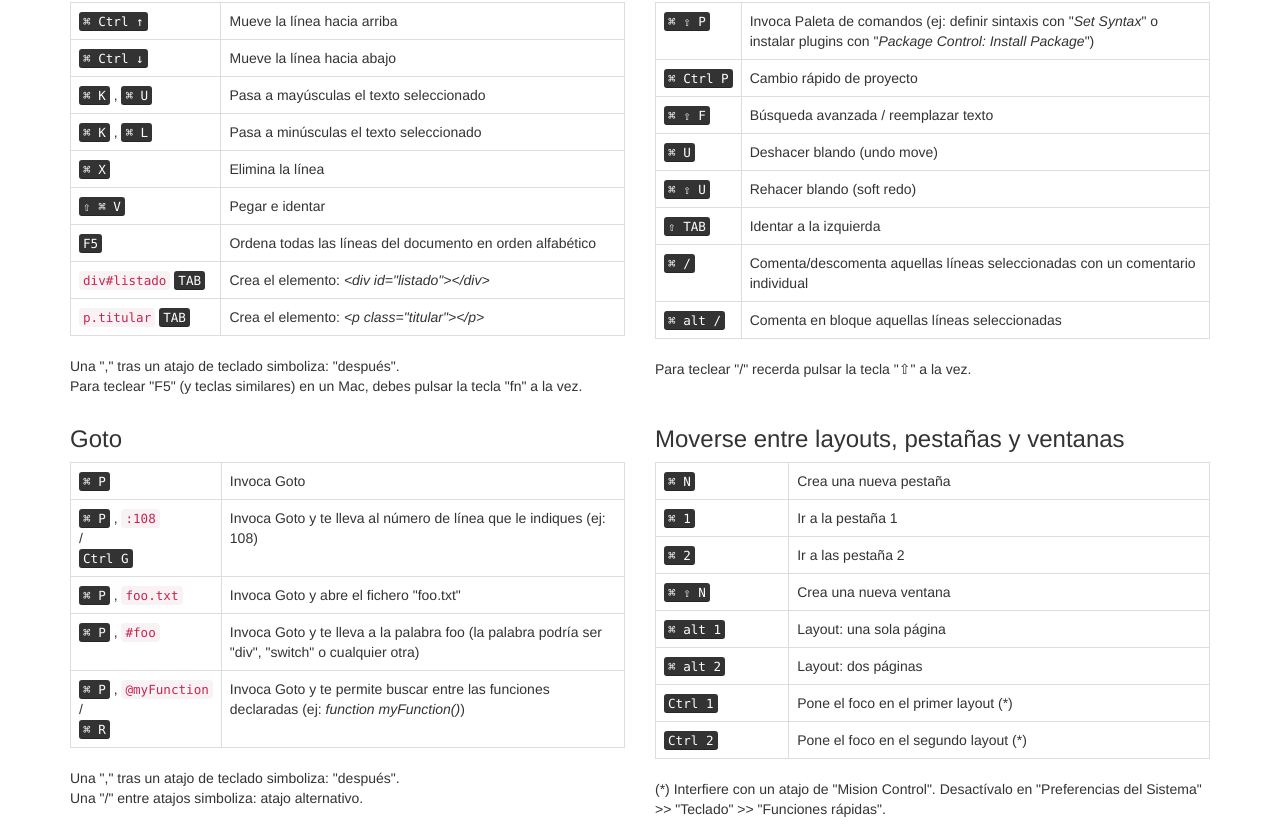
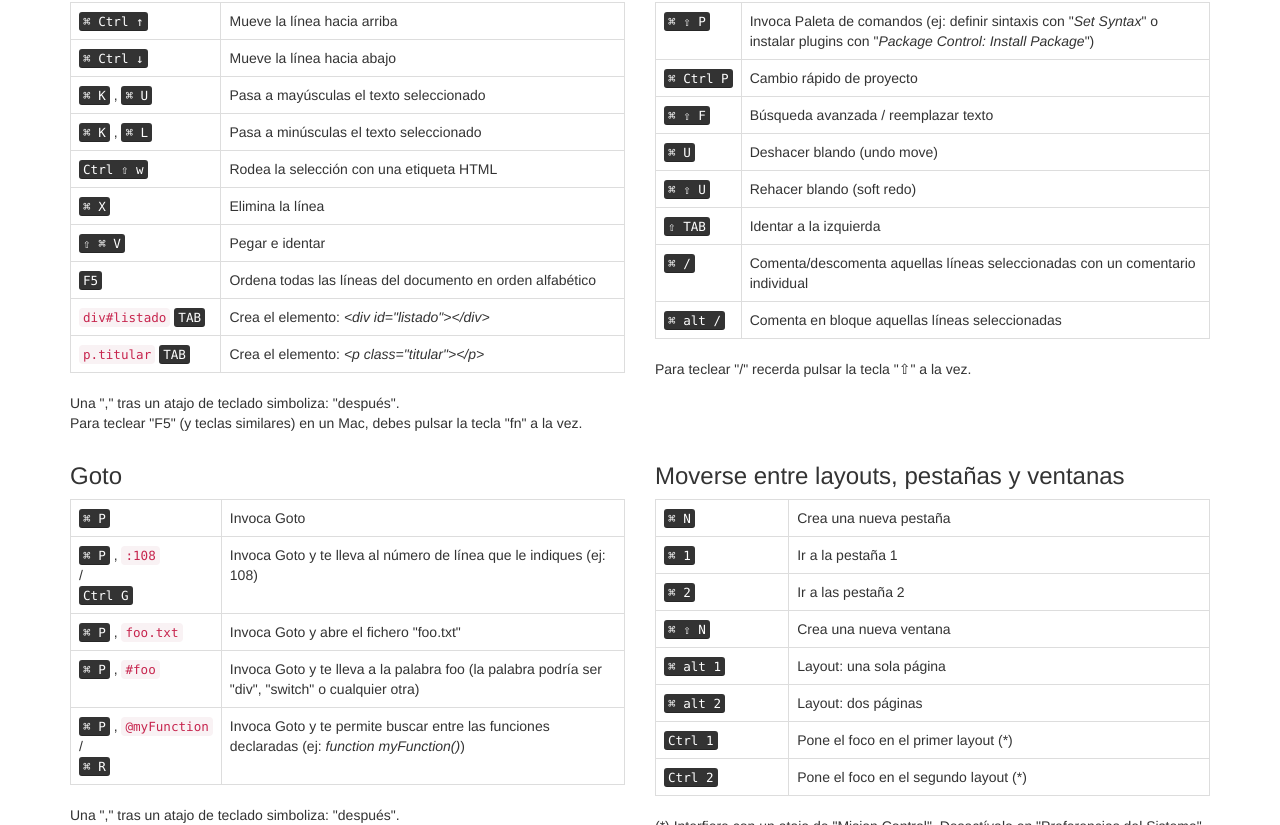
Before and after one commit to didaquis/sublime-text-guia-basica, a plain HTML site: page index.html in a window 1280 px wide. Shown: the part 1030-1855 px from the top of the page. Drawn offline with Linux system fonts and the light colour scheme.

Commit message:
:memo: Añadido un atajo útil para la escritura HTML

```diff
--- a/index.html
+++ b/index.html
@@ -221,6 +221,10 @@
 							<td>Pasa a minúsculas el texto seleccionado</td>
 						</tr>
 						<tr>
+							<td class="text-nowrap"><kbd>Ctrl ⇧ w</kbd></td>
+							<td>Rodea la selección con una etiqueta HTML</td>
+						</tr>
+						<tr>
 							<td class="text-nowrap"><kbd>⌘ X</kbd></td>
 							<td>Elimina la línea</td>
 						</tr>
```
